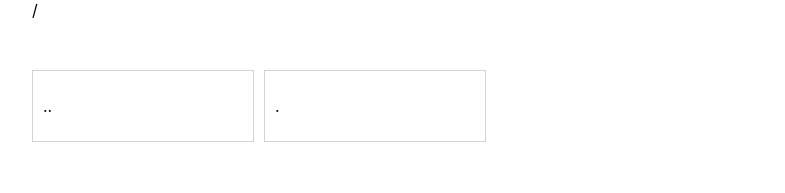
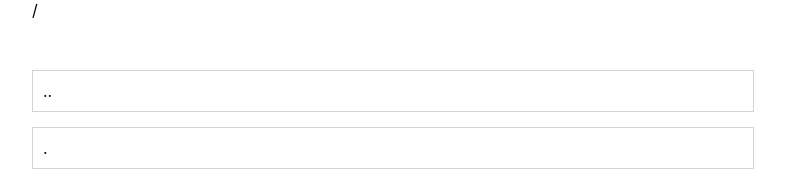
Before and after one commit to osawa-koki/gui-on-linux, a React (Create React App) app in the folder client/: page /file in a window 1280 px wide. Shown: the part 163-356 px from the top of the page, without its empty margins (8-793 px from the left). Built offline with nearby package versions, Linux system fonts and the light colour scheme.

Commit message:
ファイル出力デザイン変更した。

```diff
--- a/client/src/Pages/file.scss
+++ b/client/src/Pages/file.scss
@@ -3,16 +3,20 @@
   margin: 50px auto;
   .dirfile-container {
     display: flex;
+    flex-direction: column;
     margin: 50px auto;
     div {
       display: flex;
       align-items: center;
       padding: 10px;
-      width: 200px;
-      height: 50px;
+      max-width: 700px;
+      height: 20px;
       border: 1px solid lightgray;
-      margin-right: 10px;
-      margin-bottom: 10px;
+      margin-bottom: 15px;
+      cursor: pointer;
+      &:hover {
+        background-color: rgb(194, 232, 255);
+      }
     }
   }
 }
```
